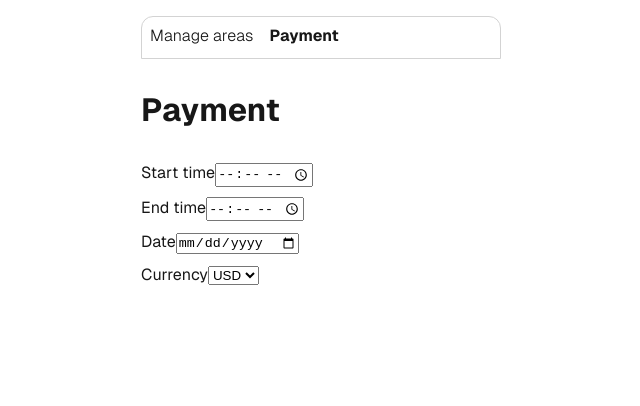
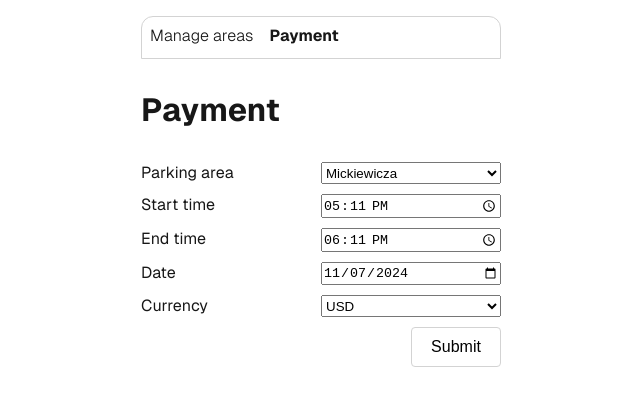
Before and after one commit to seul88/parking-lot-app, a Next.js app: page /payment in a window 1280 px wide. Shown: the top 406 px of the page, without its empty margins (319-959 px from the left). Built offline with nearby package versions, Linux system fonts and the light colour scheme.

Commit message:
Payment form, loadings styling

```diff
--- a/app/parkingAreas/create/AddItemForm.tsx
+++ b/app/parkingAreas/create/AddItemForm.tsx
@@ -28,7 +28,7 @@ export const AddItemForm:FC = () => {
                     </div>
                     <div className={styles.addItemFormRow}>
                         <label htmlFor="weekday-price-input">
-                            Weekdays price (USD)
+                            Weekdays price (USD/h)
                         </label>
                         <input
                             id='weekday-price-input'
@@ -41,7 +41,7 @@ export const AddItemForm:FC = () => {
                     </div>
                     <div className={styles.addItemFormRow}>
                         <label htmlFor="weekend-price-input">
-                            Weekend price (USD)
+                            Weekend price (USD/h)
                         </label>
                         <input
                             id='weekend-price-input'
@@ -54,7 +54,7 @@ export const AddItemForm:FC = () => {
                     </div>
                     <div className={styles.addItemFormRow}>
                         <label htmlFor="discount-input">
-                            Discount [%]
+                            Discount (%)
                         </label>
                         <input
                             id='discount-input'
--- a/app/parkingAreas/create/create.module.css
+++ b/app/parkingAreas/create/create.module.css
@@ -12,25 +12,28 @@
     display: flex;
     flex-direction: column;
     gap: 6px;
+    line-height: 1.4rem;
 }
 
 .addItemFormRow {
     display: grid;
-    grid-template-columns: 170px 180px;
+    grid-template-columns: 180px 170px;
     gap: 10px;
 }
 
 .submitButton {
+    width: 90px;
+    height: 40px;
     align-self: flex-end;
+
     background: none;
-    font-size: 1.25rem;
+    font-size: 1rem;
     border: 1px solid #D3D3D3;
     border-radius: 4px;
     padding: 4px;
     cursor: pointer;
 }
 
-
 .submitButton:hover{
     background-color: dodgerblue;
 }
--- /dev/null
+++ b/app/payment/CustomBarLoader.tsx
@@ -0,0 +1,13 @@
+'use client'
+
+import BarLoader from "react-spinners/BarLoader";
+
+export const CustomBarLoader = () => {
+    return (
+        <BarLoader
+            width={180}
+            height={20}
+            color={'#D3D3D3'}
+        />
+    );
+};
--- /dev/null
+++ b/app/payment/ParkingAreaSelect.tsx
@@ -0,0 +1,20 @@
+import { FC } from "react";
+import { mockParkingAreasQuery } from "../parkingAreas/mockData";
+
+export const ParkingAreaSelect: FC = async () => {
+    /* mocked db fetch */
+    const areas = await mockParkingAreasQuery();
+
+    return (
+        <select
+            title="Parking area"
+            name="areaId"
+            id="parkingAreaSelect"
+            required
+        >
+            {areas.map(area => (
+                <option key={area.id} value={area.id}>{area.name}</option>
+            ))}
+        </select>
+    );
+};
--- a/app/payment/PaymentForm.tsx
+++ b/app/payment/PaymentForm.tsx
@@ -1,11 +1,25 @@
-import { FC } from "react";
+import { FC, Suspense } from "react";
 import styles from './payment.module.css';
 import { Currencies } from "./Payment.types";
+import moment from 'moment';
+import { calculateFeeAction } from "./calculateFeeAction";
+import { ParkingAreaSelect } from "./ParkingAreaSelect";
+import { CustomBarLoader } from "./CustomBarLoader";
 
 export const PaymentForm: FC = () => {
+
     return (
-        <div className={styles.formWrapper}>
-            <div>
+        <form className={styles.formWrapper} action={calculateFeeAction}>
+            <div className={styles.addItemFormRow}>
+                <label htmlFor='start-time-input'>
+                    Parking area
+                </label>
+                <Suspense fallback={<CustomBarLoader />}>
+                    <ParkingAreaSelect />
+                </Suspense>
+            </div>
+
+            <div className={styles.addItemFormRow}>
                 <label htmlFor='start-time-input'>
                     Start time
                 </label>
@@ -14,9 +28,11 @@ export const PaymentForm: FC = () => {
                     name='startTime'
                     id="start-time-input"
                     type="time"
+                    defaultValue={`${moment().format('HH:MM')}`}
+                    required
                 />
             </div>
-            <div>
+            <div className={styles.addItemFormRow}>
                 <label htmlFor='end-time-input'>
                     End time
                 </label>
@@ -25,9 +41,11 @@ export const PaymentForm: FC = () => {
                     name='endTime'
                     id="end-time-input"
                     type="time"
+                    defaultValue={moment().add(1, 'hour').format('HH:MM')}
+                    required
                 />
             </div>
-            <div>
+            <div className={styles.addItemFormRow}>
                 <label htmlFor='date-input'>
                     Date
                 </label>
@@ -36,9 +54,11 @@ export const PaymentForm: FC = () => {
                     name="date"
                     id="date-input"
                     type="date"
+                    defaultValue={moment().format('YYYY-MM-DD')}
+                    required
                 />
             </div>
-            <div>
+            <div className={styles.addItemFormRow}>
                 <label htmlFor='currency-input'>
                     Currency
                 </label>
@@ -47,6 +67,7 @@ export const PaymentForm: FC = () => {
                     name="currency"
                     id="currency-input"
                     defaultValue={Currencies.USD}
+                    required
                 >
                     {Object.values(Currencies).map(currency => (
                         <option key={currency} value={currency}>
@@ -55,7 +76,9 @@ export const PaymentForm: FC = () => {
                     ))}
                 </select>
             </div>
-
-        </div>
+            <button className={styles.submitButton}>
+                Submit
+            </button>
+        </form>
     );
 };
--- /dev/null
+++ b/app/payment/calculateFeeAction.ts
@@ -0,0 +1,27 @@
+'use server';
+
+import { Currencies, ParkingFeeInputValues } from "./Payment.types";
+
+export const calculateFeeAction = async (formData: FormData) => {
+    const feeInput: ParkingFeeInputValues = {
+        areaId: formData.get('areaId') as string,
+        startTime: formData.get('startTime') as string,
+        endTime: formData.get('endTime') as string,
+        date: formData.get('date') as string,
+        currency: formData.get('currency') as Currencies,
+    };
+
+    console.log(feeInput);
+
+    /* TODO: sql: get parking area by id */
+
+    /* TODO: calculate
+        1. define if weekday of weekend fee aplies
+        getDay() === 0 or getDay() === 6
+        2. const baseFee = (feeInput.endTime - feeInput.startTime).ceil() * perHourFee
+        3. (apply discount)
+        fee = baseFee - baseFee * discount;
+    */
+
+    /* TODO: set params with given result */
+};
--- a/app/payment/payment.module.css
+++ b/app/payment/payment.module.css
@@ -3,3 +3,27 @@
     flex-direction: column;
     gap: 10px;
 }
+
+.addItemFormRow {
+    display: grid;
+    grid-template-columns: 170px 180px;
+    gap: 10px;
+    line-height: 1.4rem;
+}
+
+.submitButton {
+    width: 90px;
+    height: 40px;
+    align-self: flex-end;
+
+    background: none;
+    font-size: 1rem;
+    border: 1px solid #D3D3D3;
+    border-radius: 4px;
+    padding: 4px;
+    cursor: pointer;
+}
+
+.submitButton:hover{
+    background-color: dodgerblue;
+}
--- a/package.json
+++ b/package.json
@@ -9,6 +9,7 @@
     "lint": "next lint"
   },
   "dependencies": {
+    "moment": "^2.30.1",
     "next": "15.0.3",
     "react": "19.0.0-rc-66855b96-20241106",
     "react-dom": "19.0.0-rc-66855b96-20241106",
```
Also changed, not shown: app/parkingAreas/loading.tsx (+15 -4 lines), app/payment/Payment.types.ts (+8 -0 lines), app/parkingAreas/parkingAreas.module.css (line endings or trailing spaces), 1 other file (tests, documents, lock files or other folders).
